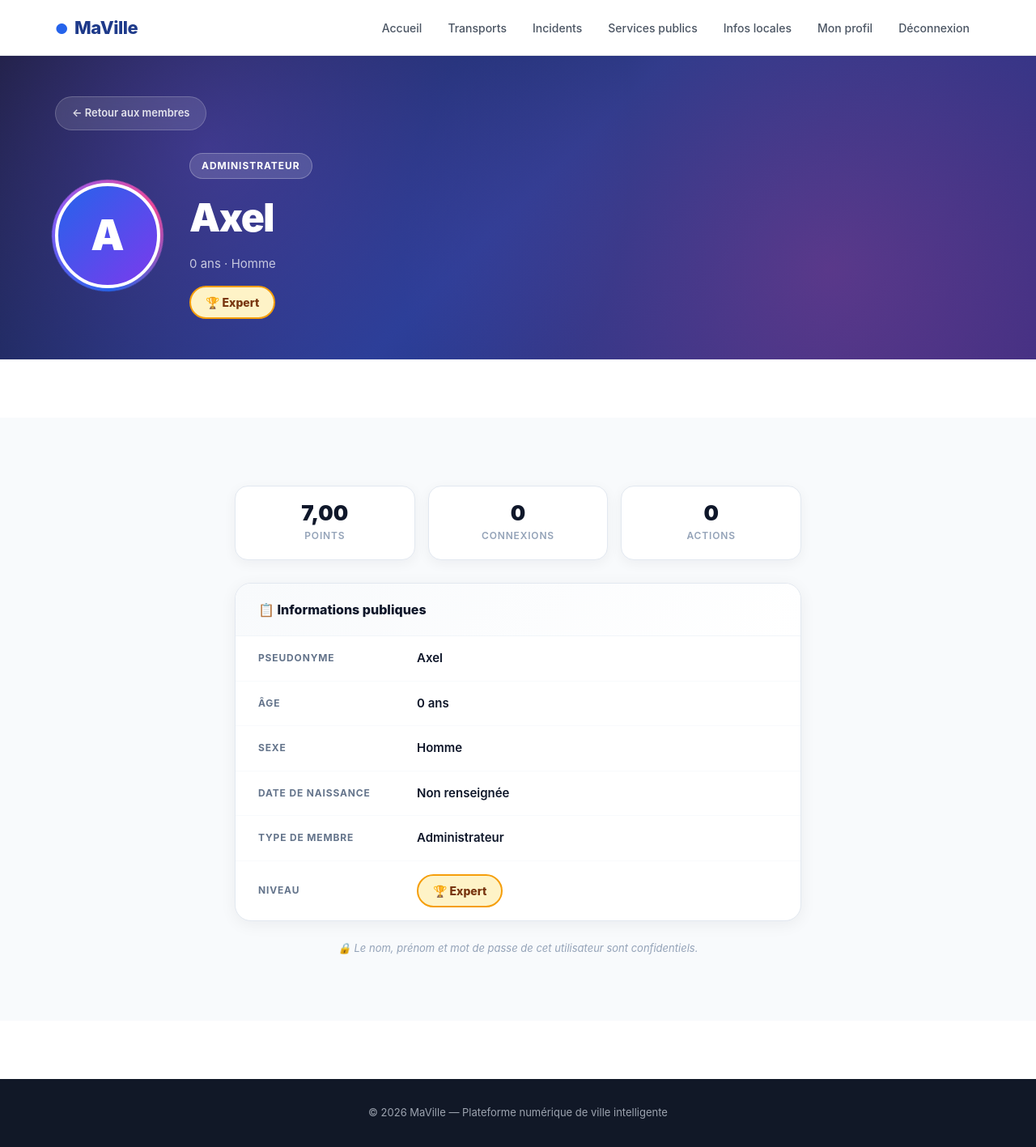
After one commit to 6noraA/DEV-WEB, a Django app: page /profil/5/ in a window 1280 px wide. The commit adds this page. Shown: the whole page at 81% size. Run offline with Django 5.2, Linux system fonts and the light colour scheme; a user stored in the database is signed in; data comes from the database, SQL or seed files in the repository; both versions use the stored data as it was after the commit.

Commit message:
profil user can be checked by other user

```diff
--- a/DEV_WEB/monapp/static/profil.css
+++ b/DEV_WEB/monapp/static/profil.css
@@ -537,3 +537,19 @@
 @media (max-width: 600px) {
   .profil-page .membres-grid { grid-template-columns: 1fr; }
 }
+/* ── Carte membre cliquable ── */
+.profil-page .membre-card-link {
+  text-decoration: none;
+  display: block;
+}
+.profil-page .membre-card-link .membre-card {
+  cursor: pointer;
+}
+.profil-page .membre-card-link:hover .membre-card {
+  transform: translateY(-4px);
+  border-color: #bfdbfe;
+  box-shadow: 0 12px 30px rgba(37,99,235,0.12);
+}
+.profil-page .membre-card-link:hover .membre-info h4 {
+  color: #2563eb;
+}
--- /dev/null
+++ b/DEV_WEB/monapp/templates/monapp/profil_public.html
@@ -0,0 +1,311 @@
+{% extends 'monapp/base.html' %}
+{% load static %}
+
+{% block title %}Profil de {{ membre.user.username }} - MaVille{% endblock %}
+
+{% block extra_head %}
+<link rel="stylesheet" href="{% static 'profil.css' %}">
+<style>
+.profil-public-hero {
+  position: relative;
+  min-height: 45vh;
+  display: flex;
+  align-items: center;
+  color: #fff;
+  overflow: hidden;
+  isolation: isolate;
+  background: linear-gradient(135deg, #0f172a 0%, #1e3a8a 50%, #312e81 100%);
+}
+.profil-public-hero::before {
+  content: "";
+  position: absolute;
+  inset: 0;
+  background-image:
+    radial-gradient(circle at 20% 30%, rgba(139,92,246,0.35) 0%, transparent 50%),
+    radial-gradient(circle at 80% 70%, rgba(236,72,153,0.25) 0%, transparent 50%);
+  z-index: -1;
+}
+.profil-public-inner {
+  max-width: 1200px;
+  margin: 0 auto;
+  padding: 50px 28px;
+  width: 100%;
+}
+.profil-public-content {
+  display: flex;
+  align-items: center;
+  gap: 36px;
+}
+.profil-public-avatar {
+  flex-shrink: 0;
+  position: relative;
+  width: 130px;
+  height: 130px;
+}
+.profil-public-avatar::before {
+  content: "";
+  position: absolute;
+  inset: -4px;
+  border-radius: 50%;
+  background: conic-gradient(from 0deg, #8b5cf6, #ec4899, #2563eb, #8b5cf6);
+  animation: rotate 8s linear infinite;
+  z-index: 0;
+}
+@keyframes rotate { from { transform: rotate(0deg); } to { transform: rotate(360deg); } }
+.profil-public-avatar img,
+.profil-public-avatar .avatar-placeholder {
+  position: relative;
+  z-index: 1;
+  width: 130px;
+  height: 130px;
+  border-radius: 50%;
+  border: 4px solid #fff;
+  display: flex;
+  align-items: center;
+  justify-content: center;
+  font-size: 52px;
+  font-weight: 900;
+  background: linear-gradient(135deg, #2563eb, #7c3aed);
+  color: #fff;
+  object-fit: cover;
+}
+.profil-public-info h2 {
+  font-size: clamp(28px, 4vw, 48px);
+  font-weight: 900;
+  letter-spacing: -0.03em;
+  margin-bottom: 10px;
+}
+.profil-public-info .badge {
+  display: inline-block;
+  padding: 6px 14px;
+  background: rgba(255,255,255,0.15);
+  backdrop-filter: blur(8px);
+  border: 1px solid rgba(255,255,255,0.25);
+  color: #fff;
+  font-size: 12px;
+  font-weight: 700;
+  letter-spacing: 0.08em;
+  text-transform: uppercase;
+  border-radius: 100px;
+  margin-bottom: 12px;
+}
+.profil-public-info .meta {
+  font-size: 15px;
+  color: rgba(255,255,255,0.72);
+  margin-bottom: 16px;
+}
+.niveau-badge-public {
+  display: inline-flex;
+  align-items: center;
+  gap: 6px;
+  padding: 8px 18px;
+  border-radius: 100px;
+  font-size: 14px;
+  font-weight: 800;
+}
+.niveau-badge-public.niveau-debutant     { background: #dcfce7; color: #166534; }
+.niveau-badge-public.niveau-intermediaire{ background: #fef9c3; color: #854d0e; }
+.niveau-badge-public.niveau-avance       { background: #ffedd5; color: #9a3412; }
+.niveau-badge-public.niveau-expert       { background: #fef3c7; color: #78350f; border: 2px solid #f59e0b; }
+
+/* Section infos publiques */
+.profil-public-section {
+  padding: 60px 0 80px;
+  background: #f8fafc;
+}
+.profil-public-card {
+  background: #fff;
+  border-radius: 20px;
+  border: 1.5px solid #e2e8f0;
+  box-shadow: 0 4px 20px rgba(15,23,42,0.06);
+  overflow: hidden;
+  max-width: 700px;
+  margin: 0 auto;
+}
+.profil-public-card-header {
+  padding: 20px 28px;
+  border-bottom: 1.5px solid #f1f5f9;
+  background: linear-gradient(135deg, #f8fafc, #fff);
+}
+.profil-public-card-header h3 { font-size: 16px; font-weight: 800; color: #0f172a; }
+
+.info-row {
+  display: flex;
+  align-items: center;
+  padding: 16px 28px;
+  border-bottom: 1px solid #f8fafc;
+  gap: 16px;
+  transition: background 0.2s;
+}
+.info-row:last-child { border-bottom: none; }
+.info-row:hover { background: #f8fafc; }
+.info-key {
+  flex-shrink: 0;
+  width: 180px;
+  font-size: 12px;
+  font-weight: 700;
+  color: #64748b;
+  text-transform: uppercase;
+  letter-spacing: 0.07em;
+}
+.info-val {
+  flex: 1;
+  font-size: 15px;
+  color: #0f172a;
+  font-weight: 600;
+}
+
+/* Stats */
+.stats-publiques {
+  display: grid;
+  grid-template-columns: repeat(3, 1fr);
+  gap: 16px;
+  max-width: 700px;
+  margin: 24px auto 0;
+}
+.stat-pub-card {
+  background: #fff;
+  border: 1.5px solid #e2e8f0;
+  border-radius: 16px;
+  padding: 20px;
+  text-align: center;
+  box-shadow: 0 4px 16px rgba(15,23,42,0.05);
+}
+.stat-pub-val { font-size: 26px; font-weight: 900; color: #0f172a; line-height: 1; }
+.stat-pub-lbl { font-size: 12px; color: #94a3b8; font-weight: 600; text-transform: uppercase; letter-spacing: 0.07em; margin-top: 6px; }
+
+/* Bouton retour */
+.btn-retour-profil {
+  display: inline-flex;
+  align-items: center;
+  gap: 8px;
+  padding: 10px 20px;
+  background: rgba(255,255,255,0.12);
+  backdrop-filter: blur(8px);
+  border: 1px solid rgba(255,255,255,0.2);
+  color: rgba(255,255,255,0.85);
+  border-radius: 100px;
+  font-size: 13px;
+  font-weight: 600;
+  text-decoration: none;
+  margin-bottom: 28px;
+  transition: all 0.2s;
+}
+.btn-retour-profil:hover { background: rgba(255,255,255,0.2); color: #fff; }
+
+@media (max-width: 700px) {
+  .profil-public-content { flex-direction: column; text-align: center; }
+  .stats-publiques { grid-template-columns: 1fr; }
+  .info-key { width: 120px; }
+}
+</style>
+{% endblock %}
+
+{% block hero %}
+<section class="profil-public-hero">
+    <div class="profil-public-inner">
+        <a href="{% url 'profil' %}" class="btn-retour-profil">← Retour aux membres</a>
+
+        <div class="profil-public-content">
+            <div class="profil-public-avatar">
+                {% if membre.photo %}
+                    <img src="{{ membre.photo.url }}" alt="{{ membre.user.username }}">
+                {% else %}
+                    <div class="avatar-placeholder">
+                        {{ membre.user.username|first|upper }}
+                    </div>
+                {% endif %}
+            </div>
+            <div class="profil-public-info">
+                <div class="badge">{{ membre.type_membre|capfirst }}</div>
+                <h2>{{ membre.user.username }}</h2>
+                <p class="meta">{{ membre.age }} ans · {{ membre.get_sexe_display }}</p>
+                <span class="niveau-badge-public niveau-{{ membre.niveau }}">
+                    {% if membre.niveau == 'debutant' %}🌱 Débutant
+                    {% elif membre.niveau == 'intermediaire' %}⚡ Intermédiaire
+                    {% elif membre.niveau == 'avance' %}🔥 Avancé
+                    {% elif membre.niveau == 'expert' %}🏆 Expert
+                    {% endif %}
+                </span>
+            </div>
+        </div>
+    </div>
+</section>
+{% endblock %}
+
+{% block content %}
+<section class="profil-public-section">
+    <div class="wrap">
+
+        {# Stats #}
+        <div class="stats-publiques">
+            <div class="stat-pub-card">
+                <div class="stat-pub-val">{{ membre.points|floatformat:2 }}</div>
+                <div class="stat-pub-lbl">Points</div>
+            </div>
+            <div class="stat-pub-card">
+                <div class="stat-pub-val">{{ membre.nb_connexions }}</div>
+                <div class="stat-pub-lbl">Connexions</div>
+            </div>
+            <div class="stat-pub-card">
+                <div class="stat-pub-val">{{ membre.nb_actions }}</div>
+                <div class="stat-pub-lbl">Actions</div>
+            </div>
+        </div>
+
+        {# Infos publiques #}
+        <div class="profil-public-card" style="margin-top: 28px;">
+            <div class="profil-public-card-header">
+                <h3>📋 Informations publiques</h3>
+            </div>
+
+            <div class="info-row">
+                <span class="info-key">Pseudonyme</span>
+                <span class="info-val">{{ membre.user.username }}</span>
+            </div>
+            <div class="info-row">
+                <span class="info-key">Âge</span>
+                <span class="info-val">{{ membre.age }} ans</span>
+            </div>
+            <div class="info-row">
+                <span class="info-key">Sexe</span>
+                <span class="info-val">{{ membre.get_sexe_display }}</span>
+            </div>
+            <div class="info-row">
+                <span class="info-key">Date de naissance</span>
+                <span class="info-val">{{ membre.date_naissance|default:"Non renseignée" }}</span>
+            </div>
+            <div class="info-row">
+                <span class="info-key">Type de membre</span>
+                <span class="info-val">{{ membre.type_membre|capfirst }}</span>
+            </div>
+            <div class="info-row">
+                <span class="info-key">Niveau</span>
+                <span class="info-val">
+                    <span class="niveau-badge-public niveau-{{ membre.niveau }}">
+                        {% if membre.niveau == 'debutant' %}🌱 Débutant
+                        {% elif membre.niveau == 'intermediaire' %}⚡ Intermédiaire
+                        {% elif membre.niveau == 'avance' %}🔥 Avancé
+                        {% elif membre.niveau == 'expert' %}🏆 Expert
+                        {% endif %}
+                    </span>
+                </span>
+            </div>
+        </div>
+
+        {# Note confidentialité #}
+        <p style="text-align:center; font-size:13px; color:#94a3b8; margin-top:24px; font-style:italic;">
+            🔒 Le nom, prénom et mot de passe de cet utilisateur sont confidentiels.
+        </p>
+
+    </div>
+</section>
+{% endblock %}
+
+{% block footer %}
+<footer class="site-footer">
+    <div class="wrap">
+        <p>&copy; 2026 MaVille — Plateforme numérique de ville intelligente</p>
+    </div>
+</footer>
+{% endblock %}
--- a/DEV_WEB/monapp/urls.py
+++ b/DEV_WEB/monapp/urls.py
@@ -30,8 +30,9 @@ urlpatterns = [
     # Profil
     path('profil/', views.profil, name='profil'),
     path('profil/modifier/', views.edit_profil, name='edit_profil'),
+    path('profil/<int:user_id>/', views.voir_profil, name='voir_profil'),  # AJOUTÉ
 
-    # Administration (niveau expert uniquement)
+    # Administration
     path('admin-dashboard/', views.admin_dashboard, name='admin_dashboard'),
     path('admin-dashboard/bannir/<int:user_id>/', views.bannir_utilisateur, name='bannir_utilisateur'),
     path('admin-dashboard/reactiver/<int:user_id>/', views.reactiver_utilisateur, name='reactiver_utilisateur'),
--- a/DEV_WEB/monapp/views.py
+++ b/DEV_WEB/monapp/views.py
@@ -52,7 +52,6 @@ def liste_produits(request):
     q      = request.GET.get('q', '').strip()
     etat   = request.GET.get('etat', '')
     marque = request.GET.get('marque', '')
-
     produits = Produit.objects.all()
     if q:
         produits = produits.filter(Q(Nom__icontains=q) | Q(Description__icontains=q))
@@ -60,10 +59,8 @@ def liste_produits(request):
         produits = produits.filter(etat=etat)
     if marque:
         produits = produits.filter(marque__icontains=marque)
-
     etats   = Produit.objects.values_list('etat', flat=True).distinct()
     marques = Produit.objects.values_list('marque', flat=True).distinct()
-
     return render(request, 'produits/liste_produits.html', {
         'produits': produits, 'etats': etats, 'marques': marques,
         'q': q, 'etat_selectionne': etat, 'marque_selectionnee': marque,
@@ -104,7 +101,6 @@ def inscription(request):
     if request.method == 'POST':
         form = InscriptionForm(request.POST)
         personne_form = PersonneForm(request.POST)
-
         if form.is_valid() and personne_form.is_valid():
             user = form.save()
             profil = user.personne
@@ -113,24 +109,15 @@ def inscription(request):
             profil.date_naissance = personne_form.cleaned_data['date_naissance']
             profil.type_membre = personne_form.cleaned_data['type_membre']
             profil.save()
-
-            send_mail(
-                'Bienvenue sur MaVille',
-                'Votre compte a été créé avec succès.',
-                'admin@ville.com',
-                [user.email],
-                fail_silently=True,
-            )
+            send_mail('Bienvenue sur MaVille', 'Votre compte a été créé avec succès.',
+                      'admin@ville.com', [user.email], fail_silently=True)
             login(request, user)
             return redirect('accueil')
     else:
         form = InscriptionForm()
         personne_form = PersonneForm()
-
     return render(request, 'monapp/connexion.html', {
-        'page_active': 'connexion',
-        'form': form,
-        'personne_form': personne_form,
+        'page_active': 'connexion', 'form': form, 'personne_form': personne_form,
     })
 
 
@@ -140,7 +127,6 @@ def accueil(request):
     q      = request.GET.get('q', '').strip()
     etat   = request.GET.get('etat', '')
     marque = request.GET.get('marque', '')
-
     produits = Produit.objects.all()
     if q:
         produits = produits.filter(Q(Nom__icontains=q) | Q(Description__icontains=q))
@@ -148,10 +134,8 @@ def accueil(request):
         produits = produits.filter(etat=etat)
     if marque:
         produits = produits.filter(marque__icontains=marque)
-
     etats   = Produit.objects.values_list('etat', flat=True).distinct()
     marques = Produit.objects.values_list('marque', flat=True).distinct()
-
     return render(request, 'monapp/accueil.html', {
         'page_active': 'accueil', 'produits': produits,
         'etats': etats, 'marques': marques,
@@ -231,6 +215,17 @@ def profil(request):
 
 
 @login_required
+def voir_profil(request, user_id):
+    """Consulter le profil public d'un autre membre."""
+    user_cible = get_object_or_404(User, id=user_id)
+    # On ne peut pas consulter son propre profil via cette vue
+    if user_cible == request.user:
+        return redirect('profil')
+    membre = get_object_or_404(Personne, user=user_cible)
+    return render(request, 'monapp/profil_public.html', {'membre': membre})
+
+
+@login_required
 def edit_profil(request):
     personne = request.user.personne
     user = request.user
@@ -257,138 +252,86 @@ def liste_profils(request):
     return render(request, 'liste_profils.html', {'personnes': personnes})
 
 
-@login_required
-def detail_profil(request, id):
-    personne = get_object_or_404(Personne, id=id)
-    return render(request, 'detail_profil.html', {'personne': personne})
-
-
 # ── Administration ────────────────────────────────────────────────
 
 @niveau_requis('expert')
 def admin_dashboard(request):
-    """Tableau de bord admin : liste tous les utilisateurs."""
     membres = Personne.objects.select_related('user').order_by('-points')
     return render(request, 'monapp/admin_dashboard.html', {
-        'membres'    : membres,
-        'page_active': 'admin',
+        'membres': membres, 'page_active': 'admin',
     })
 
 
 @niveau_requis('expert')
 def bannir_utilisateur(request, user_id):
-    """Désactive le compte (bannissement) et envoie un mail."""
     if request.method == 'POST':
         cible = get_object_or_404(User, id=user_id)
-
-        # On ne peut pas se bannir soi-même ni bannir un autre expert
         if cible == request.user:
             messages.error(request, "Vous ne pouvez pas vous bannir vous-même.")
             return redirect('admin_dashboard')
-
         try:
             if cible.personne.niveau == 'expert':
                 messages.error(request, "Impossible de bannir un autre expert.")
                 return redirect('admin_dashboard')
         except Exception:
             pass
-
         raison = request.POST.get('raison', 'Violation des règles de la plateforme.')
-
-        # Désactiver le compte
         cible.is_active = False
         cible.save()
-
-        # Envoyer le mail de notification
         if cible.email:
             send_mail(
                 subject='⛔ Votre compte MaVille a été suspendu',
-                message=f"""Bonjour {cible.username},
-
-Votre compte sur la plateforme MaVille a été suspendu par un administrateur.
-
-Raison : {raison}
-
-Si vous pensez qu'il s'agit d'une erreur, contactez l'administration.
-
-— L'équipe MaVille""",
+                message=f"Bonjour {cible.username},\n\nVotre compte a été suspendu.\nRaison : {raison}\n\n— L'équipe MaVille",
                 from_email='admin@ville.com',
                 recipient_list=[cible.email],
                 fail_silently=True,
             )
-
         messages.success(request, f"✅ Le compte de {cible.username} a été suspendu.")
     return redirect('admin_dashboard')
 
 
 @niveau_requis('expert')
 def reactiver_utilisateur(request, user_id):
-    """Réactive un compte banni."""
     if request.method == 'POST':
         cible = get_object_or_404(User, id=user_id)
         cible.is_active = True
         cible.save()
-
         if cible.email:
             send_mail(
                 subject='✅ Votre compte MaVille a été réactivé',
-                message=f"""Bonjour {cible.username},
-
-Bonne nouvelle ! Votre compte sur la plateforme MaVille a été réactivé.
-
-Vous pouvez vous reconnecter dès maintenant.
-
-— L'équipe MaVille""",
+                message=f"Bonjour {cible.username},\n\nVotre compte a été réactivé.\n\n— L'équipe MaVille",
                 from_email='admin@ville.com',
                 recipient_list=[cible.email],
                 fail_silently=True,
             )
-
         messages.success(request, f"✅ Le compte de {cible.username} a été réactivé.")
     return redirect('admin_dashboard')
 
 
 @niveau_requis('expert')
 def supprimer_utilisateur(request, user_id):
-    """Supprime définitivement un compte et envoie un mail."""
     if request.method == 'POST':
         cible = get_object_or_404(User, id=user_id)
-
         if cible == request.user:
             messages.error(request, "Vous ne pouvez pas supprimer votre propre compte.")
             return redirect('admin_dashboard')
-
         try:
             if cible.personne.niveau == 'expert':
                 messages.error(request, "Impossible de supprimer un compte expert.")
                 return redirect('admin_dashboard')
         except Exception:
             pass
-
-        raison  = request.POST.get('raison', 'Décision administrative.')
-        email   = cible.email
+        raison   = request.POST.get('raison', 'Décision administrative.')
+        email    = cible.email
         username = cible.username
-
-        # Supprimer le compte
         cible.delete()
-
-        # Envoyer le mail
         if email:
             send_mail(
                 subject='🗑️ Votre compte MaVille a été supprimé',
-                message=f"""Bonjour {username},
-
-Votre compte sur la plateforme MaVille a été définitivement supprimé par un administrateur.
-
-Raison : {raison}
-
-Pour toute question, contactez l'administration.
-
-— L'équipe MaVille""",
+                message=f"Bonjour {username},\n\nVotre compte a été définitivement supprimé.\nRaison : {raison}\n\n— L'équipe MaVille",
                 from_email='admin@ville.com',
                 recipient_list=[email],
                 fail_silently=True,
             )
-
         messages.success(request, f"✅ Le compte de {username} a été supprimé définitivement.")
     return redirect('admin_dashboard')
```
Also changed, not shown: DEV_WEB/monapp/templates/monapp/profil.html (+23 -50 lines), DEV_WEB/db.sqlite3, DEV_WEB/monapp/migrations/0004_alter_personne_type_membre.py (added).
